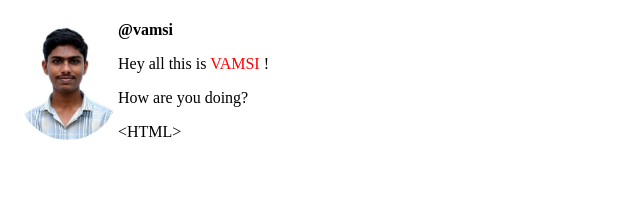
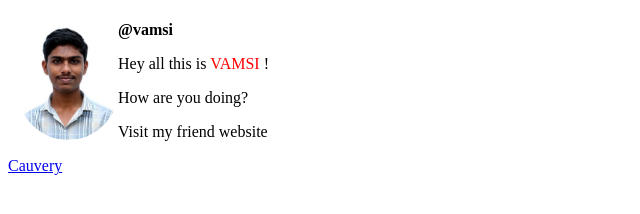
Before and after one commit to Vamsi-U/simple, a plain HTML site: page index.html in a window 1280 px wide. Shown: the whole page, without its empty margins (0-640 px from the left). Drawn offline with Linux system fonts and the light colour scheme.

Commit message:
Update index.html

```diff
--- a/index.html
+++ b/index.html
@@ -29,10 +29,15 @@
         <p class="username">@vamsi</p>
         <p> Hey all this is <em>VAMSI</em> !</p>
         <p> How are you doing?</p>
+        <p> Visit my friend website</p>
+
+
+        <a href=sruja.html>Cauvery</a>
 
 
 
-        <p>&lt;HTML&gt;</p>
+
+
 
 
         <a href="company/about.html"></a>
```
